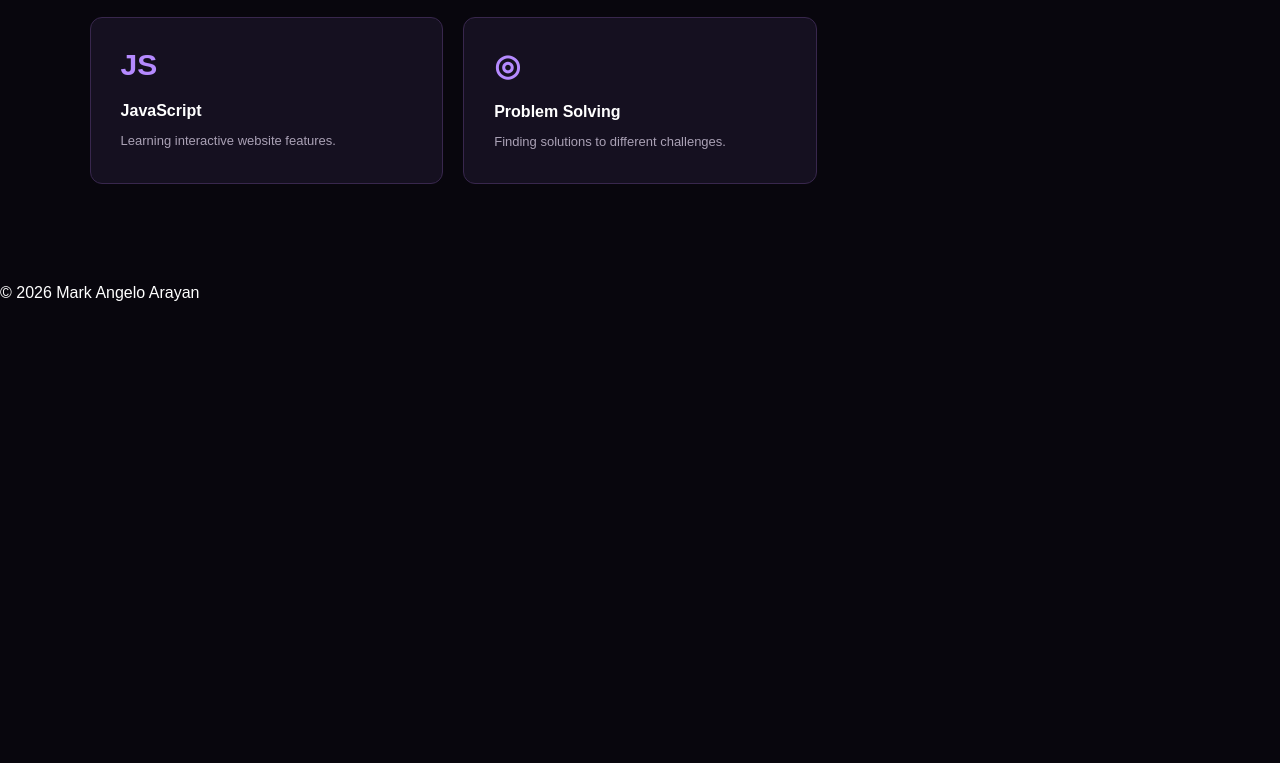
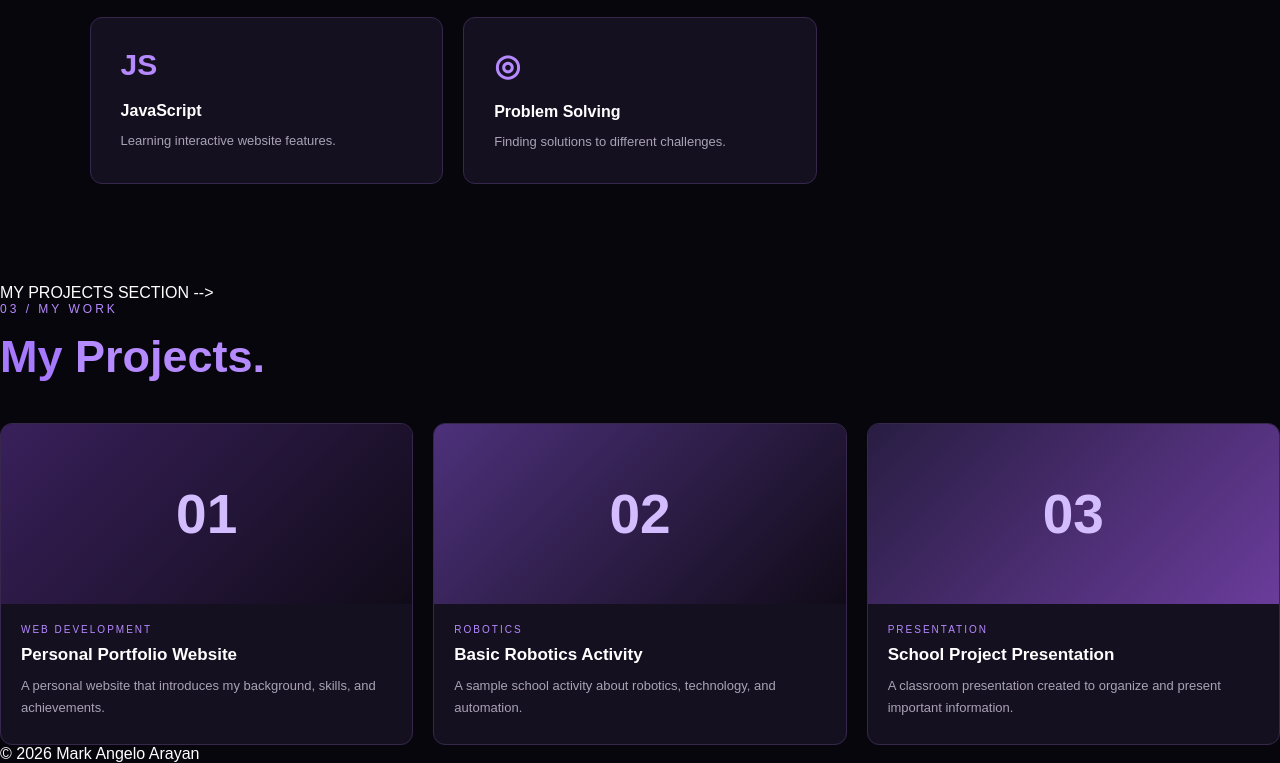
Before and after one commit to mark-angz/Arayan-Project-1, a plain HTML site: page index.html in a window 1280 px wide. Shown: the part 1667-2430 px from the top of the page. Before the commit the page ends 1969 px from the top, so only its background shows below. Drawn offline with Linux system fonts and the light colour scheme.

Commit message:
add school projects showcase

```diff
--- a/index.html
+++ b/index.html
@@ -157,6 +157,71 @@ MY SKILLS SECTION -->
 
 </section>
 
+MY PROJECTS SECTION -->
+
+<section class="projects" id="projects">
+
+    <p class="section-label">03 / MY WORK</p>
+
+    <h2>My <span>Projects.</span></h2>
+
+    <div class="projects-container">
+
+        <div class="project-card">
+
+            <div class="project-image image-one">
+                <h3>01</h3>
+            </div>
+
+            <p class="project-category">WEB DEVELOPMENT</p>
+
+            <h3>Personal Portfolio Website</h3>
+
+            <p>
+                A personal website that introduces my
+                background, skills, and achievements.
+            </p>
+
+        </div>
+
+        <div class="project-card">
+
+            <div class="project-image image-two">
+                <h3>02</h3>
+            </div>
+
+            <p class="project-category">ROBOTICS</p>
+
+            <h3>Basic Robotics Activity</h3>
+
+            <p>
+                A sample school activity about robotics,
+                technology, and automation.
+            </p>
+
+        </div>
+
+        <div class="project-card">
+
+            <div class="project-image image-three">
+                <h3>03</h3>
+            </div>
+
+            <p class="project-category">PRESENTATION</p>
+
+            <h3>School Project Presentation</h3>
+
+            <p>
+                A classroom presentation created to
+                organize and present important information.
+            </p>
+
+        </div>
+
+    </div>
+
+</section>
+
 </main>
 
     <footer>
--- a/styles/style.css
+++ b/styles/style.css
@@ -245,3 +245,72 @@ nav a:hover {
     font-size: 13px;
     line-height: 1.7;
 }
+
+ PROJECTS DESIGN */
+
+.projects {
+    padding: 100px 7%;
+    border-top: 1px solid #30213f;
+}
+
+.projects h2 {
+    font-size: 45px;
+    margin: 15px 0 40px;
+}
+
+.projects h2 span {
+    color: #b58aff;
+}
+
+.projects-container {
+    display: grid;
+    grid-template-columns: repeat(3, 1fr);
+    gap: 20px;
+}
+
+.project-card {
+    background: #151020;
+    border: 1px solid #38274d;
+    border-radius: 12px;
+    overflow: hidden;
+    padding-bottom: 25px;
+}
+
+.project-image {
+    height: 180px;
+    display: grid;
+    place-items: center;
+    background: linear-gradient(135deg, #39205b, #100b18);
+}
+
+.project-image h3 {
+    font-size: 55px;
+    color: #d4bdff;
+}
+
+.image-two {
+    background: linear-gradient(135deg, #4d317b, #100b18);
+}
+
+.image-three {
+    background: linear-gradient(135deg, #281d42, #6a3c9b);
+}
+
+.project-category {
+    color: #b58aff;
+    font-size: 10px;
+    letter-spacing: 2px;
+    margin: 20px 20px 10px;
+}
+
+.project-card > h3 {
+    margin: 0 20px 10px;
+    font-size: 17px;
+}
+
+.project-card > p:last-child {
+    margin: 0 20px;
+    color: #aaa1b5;
+    font-size: 13px;
+    line-height: 1.7;
+}
```
